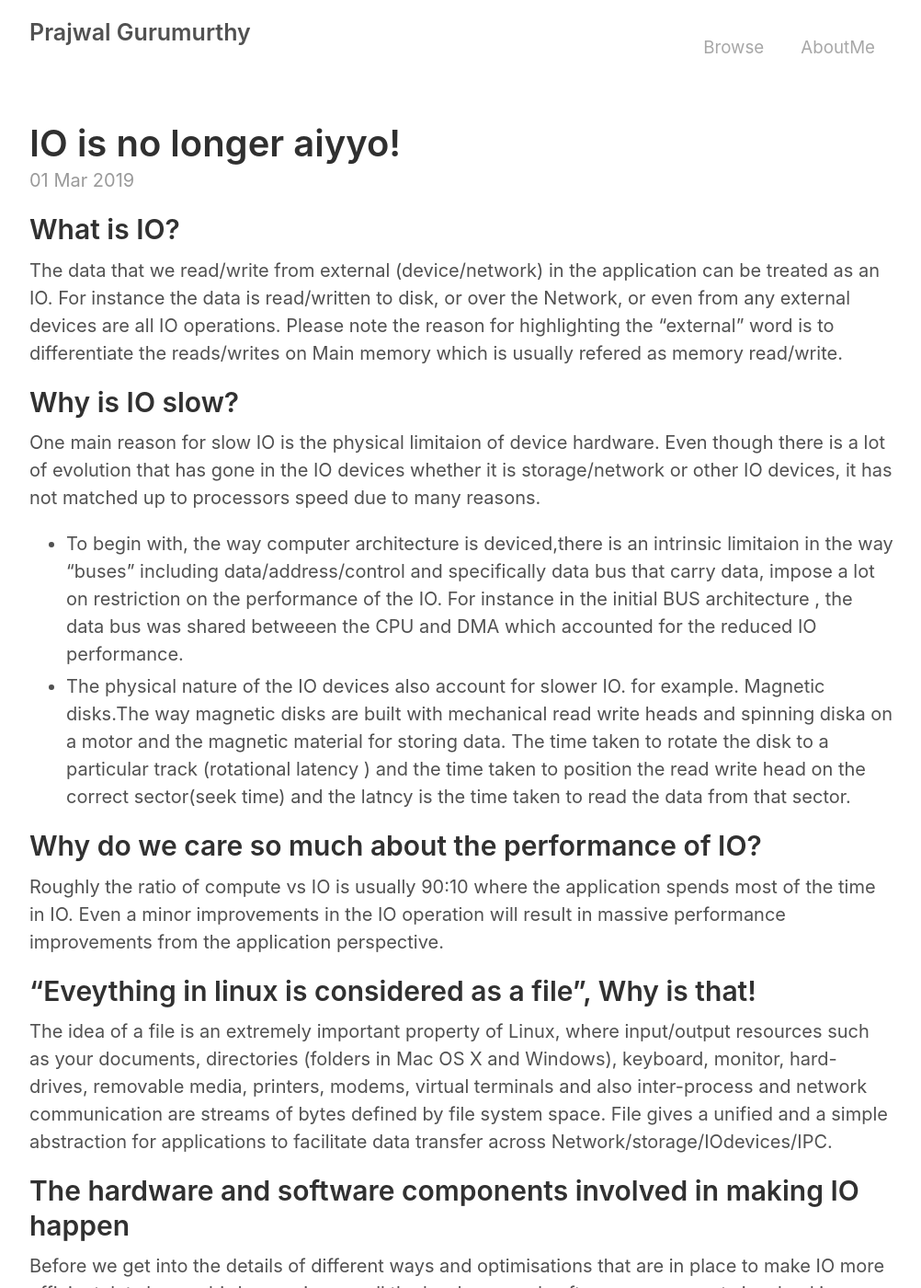
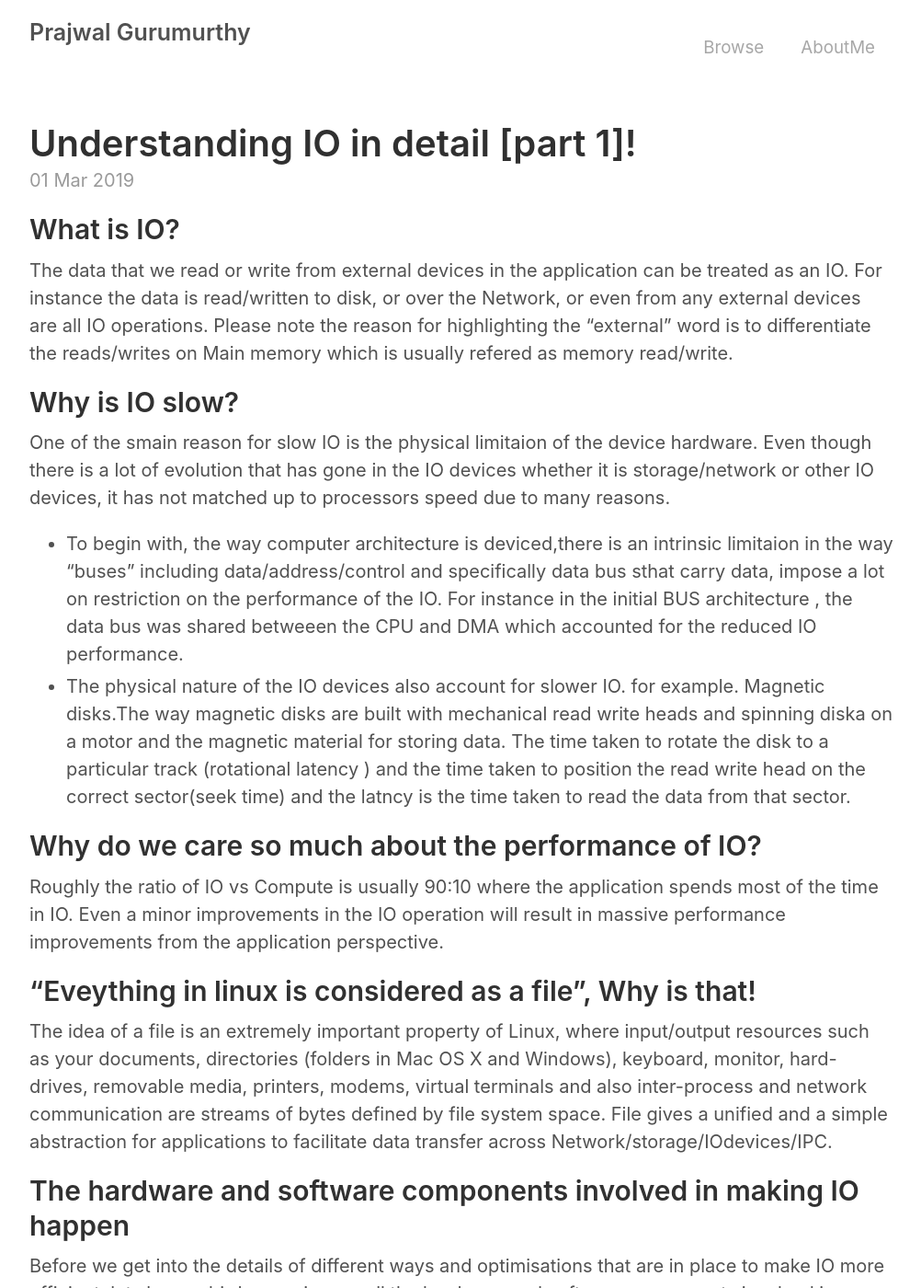
Before and after one commit to PrajwalGurumurthy/prajwalgurumurthy.github.io, a Jekyll site: the page built from _posts/2019-03-01-disk-io.md, in a window 1280 px wide and 1400 px high. Shown: the whole window at 92% size, without its empty margins (138-1140 px from the left). Built offline with Jekyll 4.4.1, drawn with Linux system fonts in a browser that asks for light colours; some of the changed text lies outside the part shown.

Commit message:
updated IO no longer Aiyoo

```diff
--- a/_posts/2019-03-01-disk-io.md
+++ b/_posts/2019-03-01-disk-io.md
@@ -1,18 +1,18 @@
 ---
 layout: post
-title: IO is no longer aiyyo!
+title: Understanding IO in detail [part 1]!
 description: This post is about uncovering the hidden details of IO operation. This also tries to give you an intuition about why IO in general is an extremely important part of building high performance applications.We will primarily focus on detailing how hardware and software work in harmony to make IO possible and efficient.
 ---
 ## What is IO?
-The data that we read/write from external  (device/network) in the application can be treated as an IO. For instance the data is read/written to disk, or over the Network, or even from any external devices are all IO operations. Please note the reason for highlighting the "external" word is to differentiate the reads/writes on Main memory which is usually refered as memory read/write.
+The data that we read or write from external devices in the application can be treated as an IO. For instance the data is read/written to disk, or over the Network, or even from any external devices are all IO operations. Please note the reason for highlighting the "external" word is to differentiate the reads/writes on Main memory which is usually refered as memory read/write.
 
 ## Why is IO slow?
-One main reason for slow IO is the physical limitaion of device hardware. Even though there is a lot of evolution that has gone in the IO devices whether it is storage/network or other IO devices, it has not matched up to processors speed due to many reasons.
-* To begin with, the way computer architecture is deviced,there is an intrinsic limitaion in the way "buses" including data/address/control and specifically data bus that carry data, impose a lot on restriction on the performance of the IO. For instance in the initial BUS architecture , the data bus was shared betweeen the CPU and DMA which accounted for the reduced IO performance.
+One of the smain reason for slow IO is the physical limitaion of the device hardware. Even though there is a lot of evolution that has gone in the IO devices whether it is storage/network or other IO devices, it has not matched up to processors speed due to many reasons.
+* To begin with, the way computer architecture is deviced,there is an intrinsic limitaion in the way "buses" including data/address/control and specifically data bus sthat carry data, impose a lot on restriction on the performance of the IO. For instance in the initial BUS architecture , the data bus was shared betweeen the CPU and DMA which accounted for the reduced IO performance.
 * The physical nature of the IO devices also account for slower IO. for example. Magnetic disks.The way magnetic disks are built with mechanical read write heads and spinning diska on a motor and the magnetic material for storing data. The time taken to rotate the disk to a particular track (rotational latency ) and the time taken to position the read write head on the correct sector(seek time) and the latncy is the time taken to read the data from that sector.
 
 ## Why do we care so much about the performance of IO?
-Roughly the ratio of compute vs IO is usually 90:10 where the application spends most of the time in IO. Even a minor improvements in the IO operation will result in massive performance improvements from the application perspective.
+Roughly the ratio of IO vs Compute is usually 90:10 where the application spends most of the time in IO. Even a minor improvements in the IO operation will result in massive performance improvements from the application perspective.
 
 ## "Eveything in linux is considered as a file", Why is that!
 The idea of a file is an  extremely important property of Linux, where input/output resources such as your documents, directories (folders in Mac OS X and Windows), keyboard, monitor, hard-drives, removable media, printers, modems, virtual terminals and also inter-process and network communication are streams of bytes defined by file system space. File gives a unified and a simple abstraction for applications to facilitate data transfer across Network/storage/IOdevices/IPC.
```
Also changed, not shown: other parts of _posts/2019-03-01-disk-io.md (+2 -2 lines).
